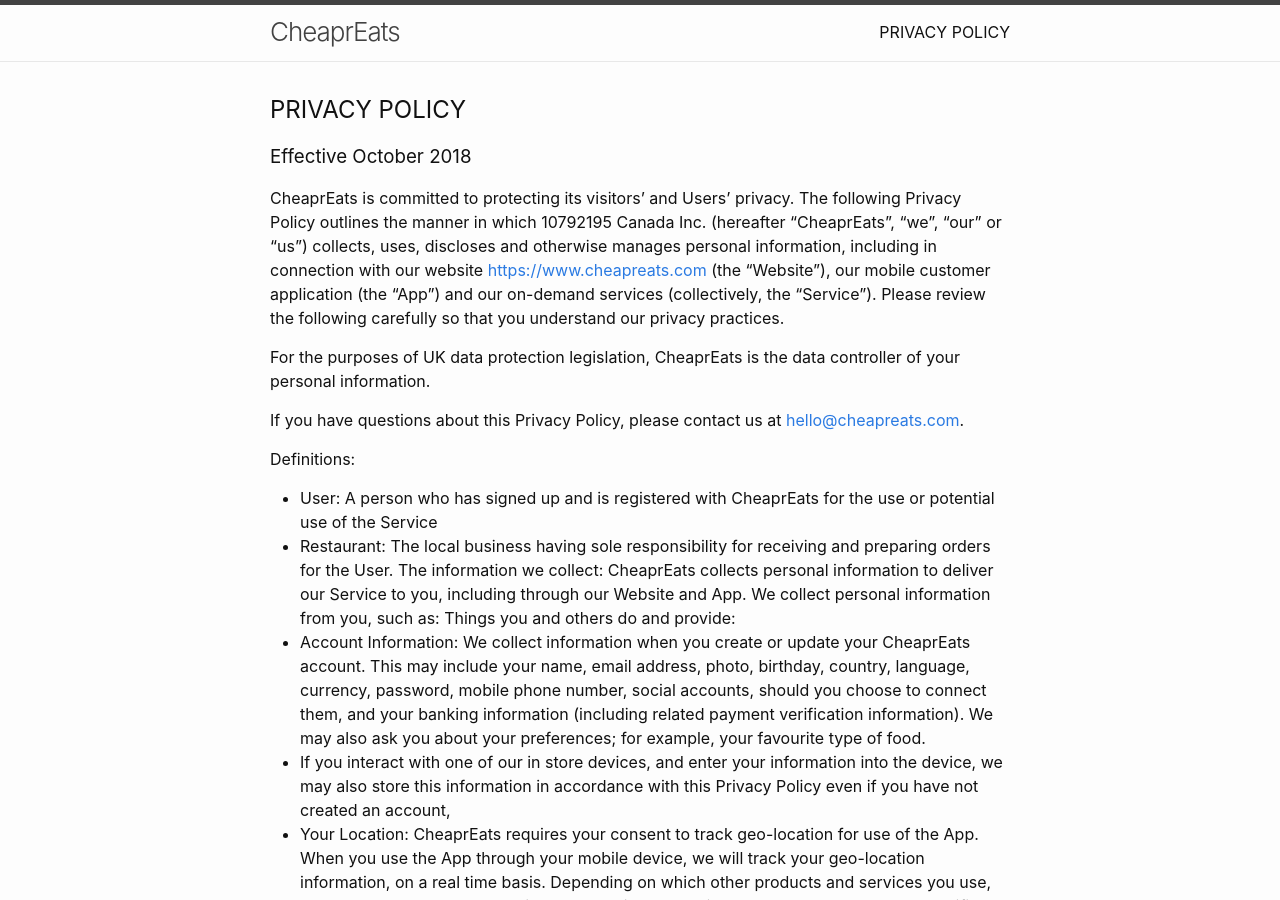
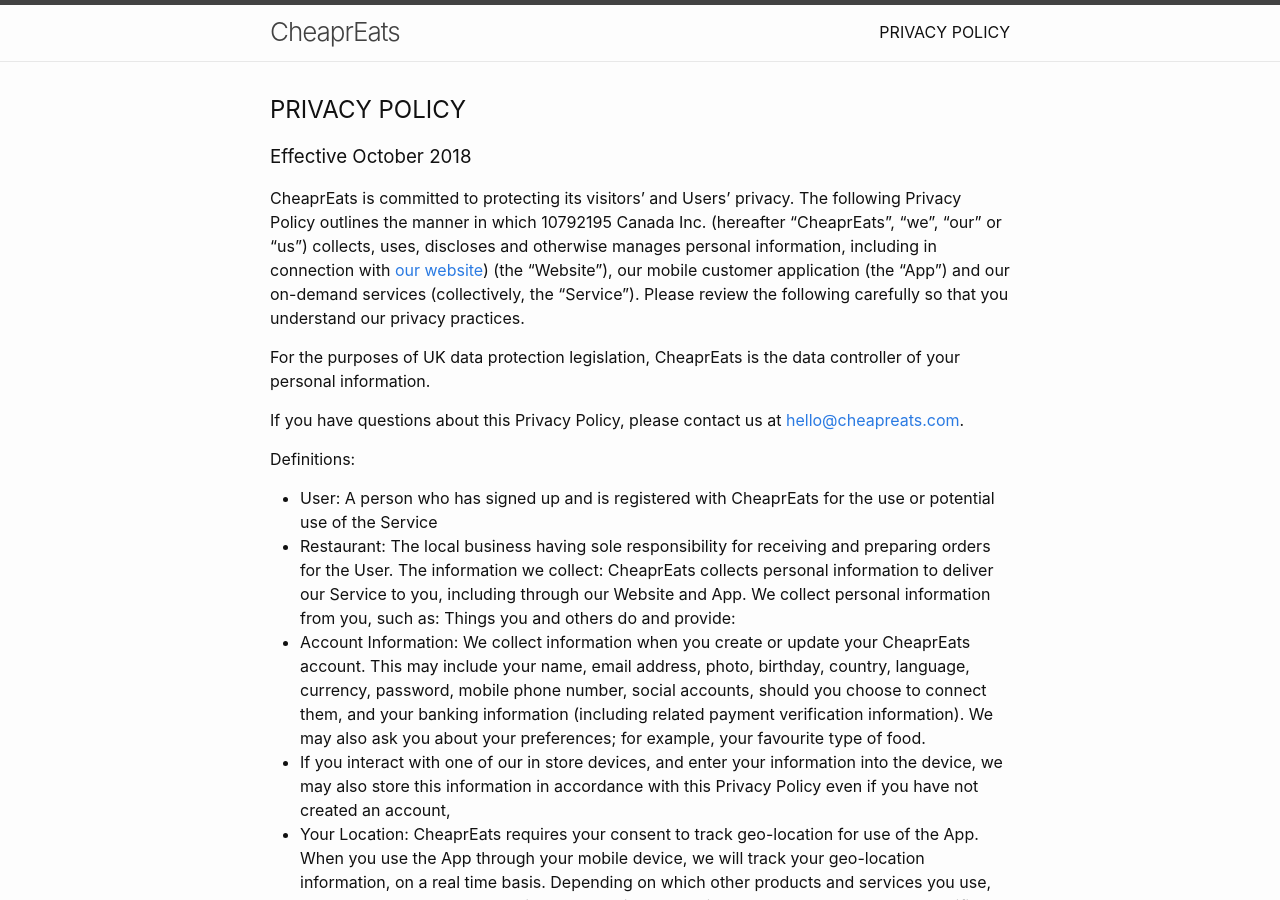
Before and after one commit to cheapreats/legal.cheapreats.com, a Jekyll site: the page built from privacy-policy.md, in a window 1280 px wide and 900 px high. Built offline with Jekyll 4.4.1, drawn with Linux system fonts in a browser that asks for light colours; our own code applies the rules of GitHub Pages for plain Markdown files.

Commit message:
formatting

```diff
--- a/privacy-policy.md
+++ b/privacy-policy.md
@@ -7,7 +7,7 @@ layout: default
 CheaprEats is committed to protecting its visitors' and Users' privacy. The following Privacy Policy
 outlines the manner in which 10792195 Canada Inc. (hereafter "CheaprEats", "we", “our” or "us")
 collects, uses, discloses and otherwise manages personal information, including in connection with
-our website <https://www.cheapreats.com> (the "Website"), our mobile customer application (the "App") and
+[our website](https://www.cheapreats.com)) (the "Website"), our mobile customer application (the "App") and
 our on-demand services (collectively, the "Service"). Please review the following carefully so that you
 understand our privacy practices.
 
```
